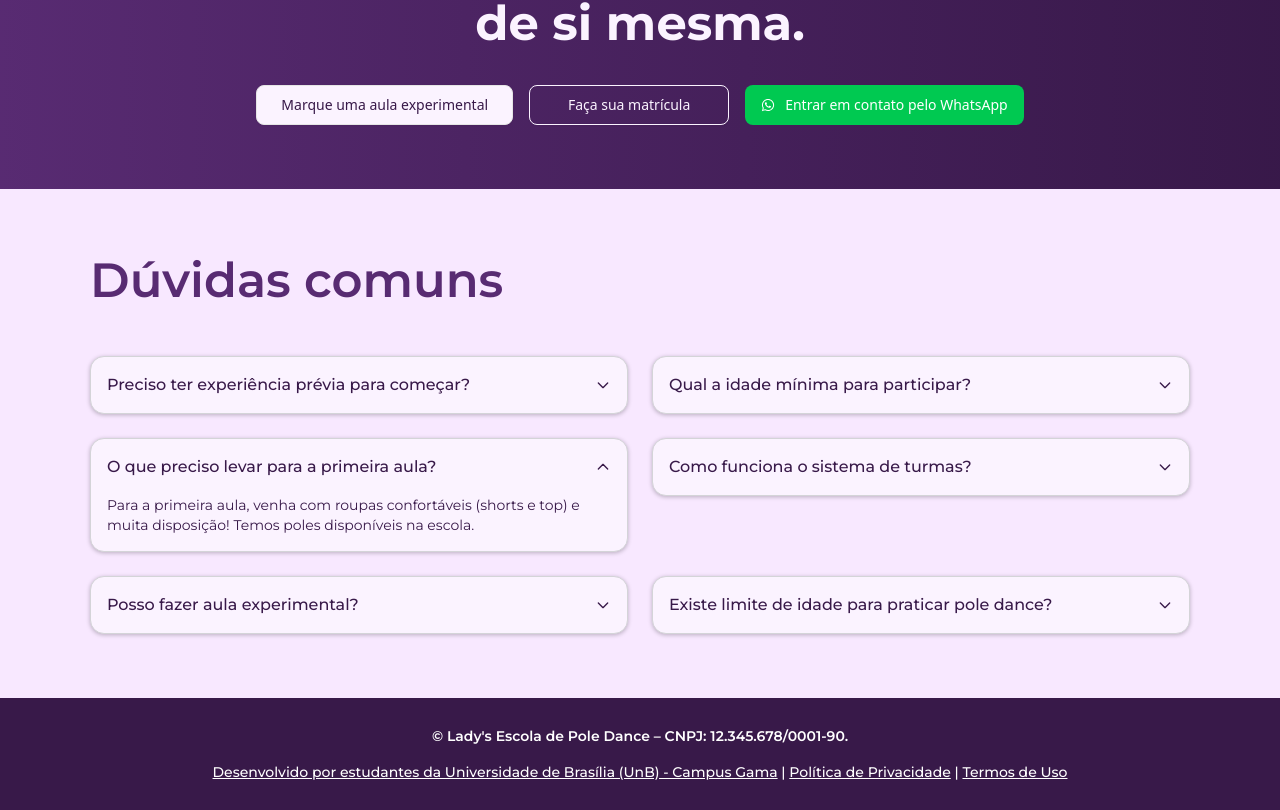
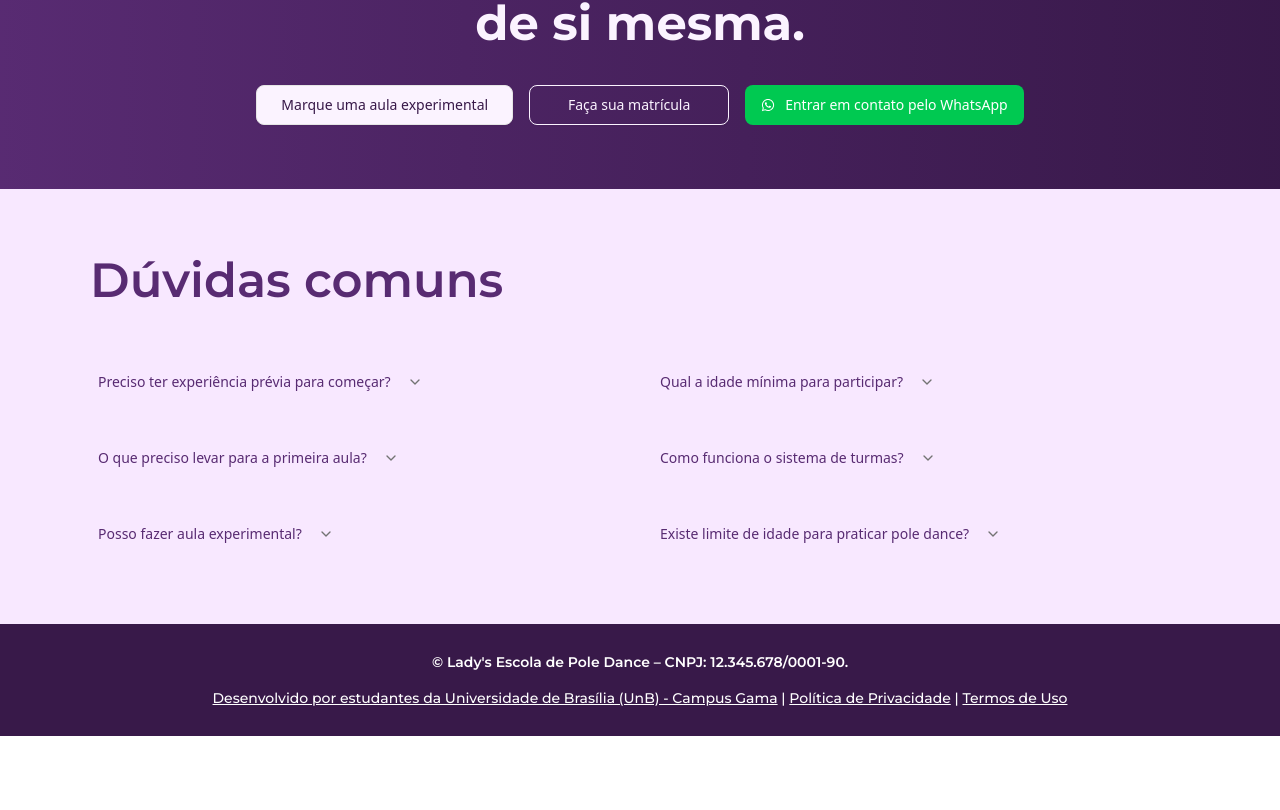
Before and after one commit to mdsreq-fga-unb/REQ-2025.2-T01-EscolaPoleDance, a React (Vite) app in the folder frontend/: page / in a window 1280 px wide. Shown: the part 4286-5096 px from the top of the page. After the commit the page ends 5022 px from the top, so only its background shows below. Built offline with nearby package versions, Linux system fonts and the light colour scheme.

Commit message:
#12 feat: Implement Acoordion componet for FAQSection to enhance user interaction

```diff
--- a/frontend/src/components/layout/FAQSection.tsx
+++ b/frontend/src/components/layout/FAQSection.tsx
@@ -1,4 +1,10 @@
 import React, { useState } from 'react';
+import {
+  Accordion,
+  AccordionContent,
+  AccordionItem,
+  AccordionTrigger,
+} from "@/components/ui/accordion"
 
 interface FAQItem {
   question: string;
@@ -35,12 +41,8 @@
     }
   ];
 
-  const toggleAccordion = (index: number) => {
-    setOpenIndex(openIndex === index ? null : index);
-  };
-
   return (
-    <div className="bg-fuchsia-pink-100 px-6 lg:px-[90px] py-16">
+    <section id="faq" className="bg-fuchsia-pink-100 px-6 lg:px-[90px] py-16">
       <div className="mb-12">
         <h2 className="text-fuchsia-pink-900 text-5xl font-semibold font-['Montserrat'] leading-[55px]">
           Dúvidas comuns
@@ -49,39 +51,18 @@
 
       <div className="grid grid-cols-1 md:grid-cols-2 gap-4 lg:gap-6 lg:items-start">
         {faqItems.map((item, index) => (
-          <div key={index} className="bg-fuchsia-pink-50 rounded-xl border border-zinc-300 shadow-[0px_1px_4px_0px_rgba(0,0,0,0.25)] h-fits flex flex-col hover:bg-fuchsia-pink-100 transition-colors">
-            <button
-              onClick={() => toggleAccordion(index)}
-              className="w-full flex items-center justify-between p-4 text-left"
-            >
-              <p className="text-fuchsia-pink-950 text-base font-medium font-['Montserrat'] leading-6 flex-1">
-                {item.question}
-              </p>
-              <div className="ml-4 flex-shrink-0">
-                <svg
-                  className={`w-4 h-4 text-fuchsia-pink-950 transition-transform duration-200 ${
-                    openIndex === index ? 'rotate-180' : ''
-                  }`}
-                  fill="none"
-                  stroke="currentColor"
-                  viewBox="0 0 24 24"
-                >
-                  <path strokeLinecap="round" strokeLinejoin="round" strokeWidth={2} d="M19 9l-7 7-7-7" />
-                </svg>
-              </div>
-            </button>
-
-            {openIndex === index && (
-              <div className="px-4 pb-4">
-                <p className="text-fuchsia-pink-950 text-sm font-normal font-['Montserrat'] leading-5">
+            <Accordion key={index} type="single" collapsible className="w-full flex items-center justify-start pl-2 text-fuchsia-pink-900">
+              <AccordionItem value={`item-${index}`}>
+                <AccordionTrigger>{item.question}</AccordionTrigger>
+                <AccordionContent>
                   {item.answer}
-                </p>
-              </div>
-            )}
-          </div>
+                </AccordionContent>
+              </AccordionItem>
+            </Accordion>
         ))}
       </div>
-    </div>
+    </section>
+
   );
 };
 
--- /dev/null
+++ b/frontend/src/components/ui/accordion.tsx
@@ -0,0 +1,64 @@
+import * as React from "react"
+import * as AccordionPrimitive from "@radix-ui/react-accordion"
+import { ChevronDownIcon } from "lucide-react"
+
+import { cn } from "@/lib/utils"
+
+function Accordion({
+  ...props
+}: React.ComponentProps<typeof AccordionPrimitive.Root>) {
+  return <AccordionPrimitive.Root data-slot="accordion" {...props} />
+}
+
+function AccordionItem({
+  className,
+  ...props
+}: React.ComponentProps<typeof AccordionPrimitive.Item>) {
+  return (
+    <AccordionPrimitive.Item
+      data-slot="accordion-item"
+      className={cn("border-b last:border-b-0", className)}
+      {...props}
+    />
+  )
+}
+
+function AccordionTrigger({
+  className,
+  children,
+  ...props
+}: React.ComponentProps<typeof AccordionPrimitive.Trigger>) {
+  return (
+    <AccordionPrimitive.Header className="flex">
+      <AccordionPrimitive.Trigger
+        data-slot="accordion-trigger"
+        className={cn(
+          "focus-visible:border-ring focus-visible:ring-ring/50 flex flex-1 items-start justify-between gap-4 rounded-md py-4 text-left text-sm font-medium transition-all outline-none hover:underline focus-visible:ring-[3px] disabled:pointer-events-none disabled:opacity-50 [&[data-state=open]>svg]:rotate-180",
+          className
+        )}
+        {...props}
+      >
+        {children}
+        <ChevronDownIcon className="text-muted-foreground pointer-events-none size-4 shrink-0 translate-y-0.5 transition-transform duration-200" />
+      </AccordionPrimitive.Trigger>
+    </AccordionPrimitive.Header>
+  )
+}
+
+function AccordionContent({
+  className,
+  children,
+  ...props
+}: React.ComponentProps<typeof AccordionPrimitive.Content>) {
+  return (
+    <AccordionPrimitive.Content
+      data-slot="accordion-content"
+      className="data-[state=closed]:animate-accordion-up data-[state=open]:animate-accordion-down overflow-hidden text-sm"
+      {...props}
+    >
+      <div className={cn("pt-0 pb-4", className)}>{children}</div>
+    </AccordionPrimitive.Content>
+  )
+}
+
+export { Accordion, AccordionItem, AccordionTrigger, AccordionContent }
```
